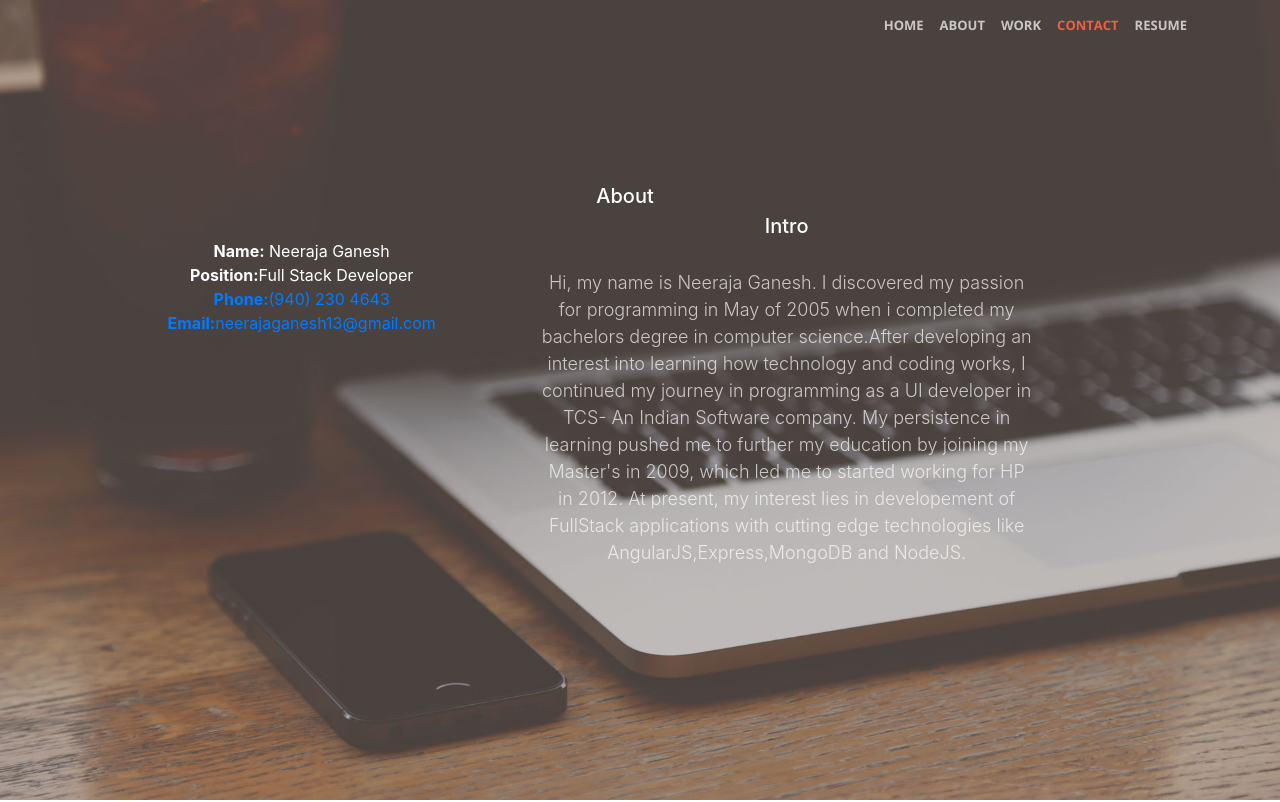
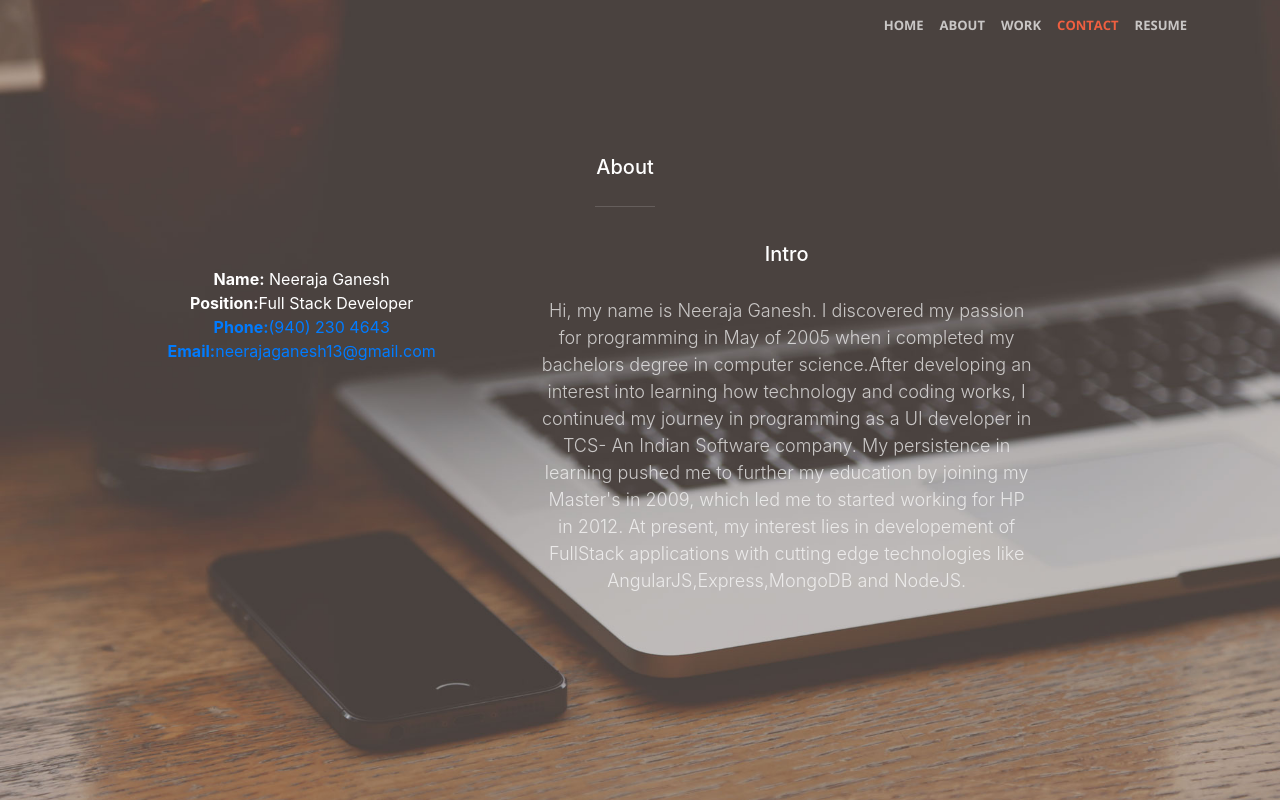
Before and after one commit to neeraja83/portfolio, a website with bundled scripts: page index.html in a window 1280 px wide. Shown: the top 802 px of the page. Built offline with nearby package versions, Linux system fonts and the light colour scheme; a web font is replaced by a local one.

Commit message:
style.css

```diff
--- a/css/style.css
+++ b/css/style.css
@@ -14,3 +14,12 @@ div {
   text-align: center;
   width: 100%;
 }
+
+.section-divider {
+    display: inline-block;
+    margin-top: 20px;
+    margin-bottom: 30px;
+    width: 60px;
+    height: 1px;
+    background-color: rgba(255, 255, 255, 0.15);
+}
```
